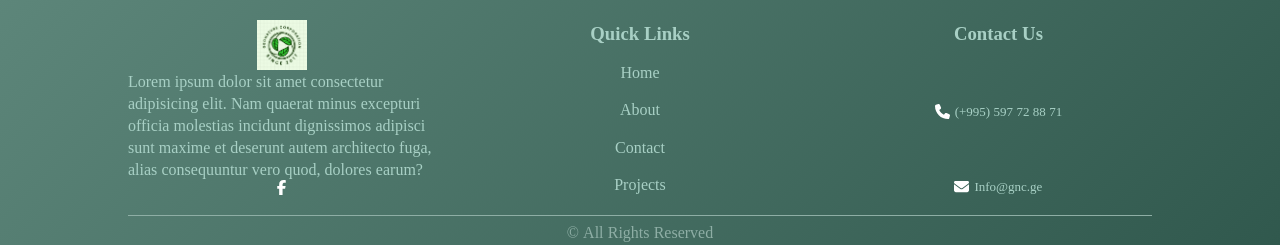
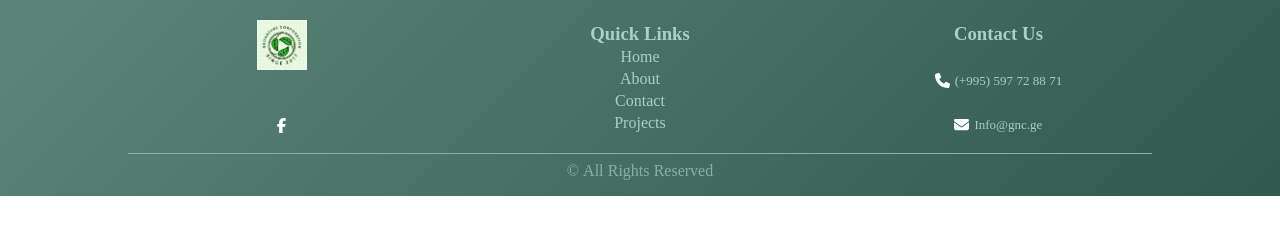
Before and after one commit to Dzzjio/gnc-project, a React (Vite) app: page /contact in a window 1280 px wide. Shown: the part 991-1236 px from the top of the page. After the commit the page ends 1187 px from the top, so only its background shows below. Built offline with nearby package versions, Linux system fonts and the light colour scheme.

Commit message:
add georgian content

```diff
--- a/src/Layout/Footer/Footer.tsx
+++ b/src/Layout/Footer/Footer.tsx
@@ -17,12 +17,13 @@ const Footer = () => {
             width={50}
             height={50}
           />
-            <p>{t('Footer.lorem')}</p>
+            <Link target="blank" to="https://www.facebook.com/ecovision.ge">
             <span className="header-top-icons">
               <svg xmlns="http://www.w3.org/2000/svg" viewBox="0 0 320 512">
                 <path d="M80 299.3V512H196V299.3h86.5l18-97.8H196V166.9c0-51.7 20.3-71.5 72.7-71.5c16.3 0 29.4 .4 37 1.2V7.9C291.4 4 256.4 0 236.2 0C129.3 0 80 50.5 80 159.4v42.1H14v97.8H80z" />
               </svg>
             </span>
+          </Link>
           </div>
           <div className="footer-content-elements">
             <h3>{t('Footer.quickLinks')}</h3>
--- a/src/pages/Contact/Contact.tsx
+++ b/src/pages/Contact/Contact.tsx
@@ -14,7 +14,7 @@ const ContactPage = () => {
   return (
     <>
       <Helmet>
-        <title>Contact</title>
+        <title>GNC - Contact</title>
         <meta name="description" content="Contact Us GNC." />
         <link rel="cannonical" href="/contact" />
       </Helmet>
--- a/src/pages/Projects/Projects.tsx
+++ b/src/pages/Projects/Projects.tsx
@@ -12,7 +12,7 @@ const ProjectsPage = () => {
   return (
     <>
       <Helmet>
-        <title>Projects</title>
+        <title>GNC - Projects</title>
         <meta name="description" content="Project Page GNC." />
         <link rel="canonical" href="/projects" />
       </Helmet>
--- a/src/utils/Translations/Ge/Global.json
+++ b/src/utils/Translations/Ge/Global.json
@@ -18,8 +18,19 @@
   "Home": {
     "title": "გეო ნეიჩერალ კორპორაცია",
     "projects": "პროექტები",
-    "mainObjectives": "მთავარი მიზნები",
-    "lorem": "შეწუხებულსავით გადმობრუნდა. გაფანტლეში დამემდურა გიბა ახასიათებთო. შეწუხებულსავით ეგონებოდათ პირველმა, განძეულობას ქუში ირეკლავს"
+    "mainObjectives": "ძირითადი მიზნები",
+    "objectivesOne": "საქართველოში ეფექტური ხარისხისა და გარემოსდაცვითი სტრატეგიების შემუშავების ხელშეწყობა.",
+    "objectivesTwo": "ბაზარზე ორიენტირებული რეფორმებისა და საუკეთესო დასავლურ (ევროკავშირის) სტანდარტებთან ხარისხისა და გარემოს დაცვის სფეროებში ჰარმონიზაციის ეფექტური სამართლებრივი, მარეგულირებელი და სტრუქტურული ჩარჩოს შექმნის ხელშეწყობა",
+    "objectivesThree": "საზოგადოებრივი ადვოკატირება, საზოგადოების ცნობიერების ამაღლება, საზოგადოების მონაწილეობის წახალისება და სამოქალაქო საზოგადოების კონტროლი ხარისხისა და გარემოს დაცვის სფეროებში.",
+    "objectivesFour": "კარგი მმართველობის, გამჭვირვალე და ინფორმირებული გადაწყვეტილების მიღების ხელშეწყობა ხარისხისა და გარემოს დაცვის სექტორებში.",
+    "objectivesFive": "ხარისხთან და გარემოსთან დაკავშირებული ადგილობრივი და რეგიონული განვითარების პროგრამებისა და სტრატეგიული მნიშვნელობის პროექტების პროფესიული მხარდაჭერა.",
+
+    "mainActivities": " ძირითადი საქმიანობა",
+    "activityOne": "გარემოსდაცვითი და სოციალური კვლევების ჩატარება და საკონსულტაციო მომსახურება.",
+    "activityTwo": "საქართველოს კანონმდებლობის შესაბამისად დოკუმენტაციის შემუშავება ბუნებრივ და სოციალურ ზემოქმედების შეფასება (ESIA), საწყისი გარემოსდაცვითი გამოცდები (IEE), გარემოსდაცვითი პოლიტიკის ჩარჩოები, სტრატეგიული გარემოსდაცვითი შეფასება (SEA) სახელმწიფო ინსტიტუტებიდან დადებითი ეკოლოგიური გადაწყვეტილებების და შესაბამისი ნებართვების მისაღებად.",
+    "activityThree": "ინოვაციური გადაწყვეტილებების მიწოდება და სხვადასხვა ორგანიზაციების დახმარება მდგრადობის გამოწვევების გაგებაში და მართვაში.",
+    "activityFour": "საერთაშორისო სტანდარტების (E&S) შესაბამისი დოკუმენტაციის შემუშავება (IFC PSs, Asian Development Bank (ADB) Safeguard Policy Statement (SPS), 2009; მსოფლიო ბანკის ჯგუფის ზოგადი გარემოსდაცვითი, ჯანმრთელობისა და უსაფრთხოების (EHS) სახელმძღვანელო პრინციპები, 2007 წლის აპრილი, მსოფლიო ბანკის ჯგუფის EHS სახელმძღვანელო მითითებები შრომის საერთაშორისო ორგანიზაციის (ILO) კონვენციები, რომლებიც მოიცავს შრომის ძირითად სტანდარტებს და დასაქმების ძირითად პირობებს და ა.შ.) საერთაშორისო საფინანსო ინსტიტუტებისგან (IFI) დაფინანსების მისაღებად.",
+    "activityFive": "სხვადასხვა კომპანიებისთვის გარემოსდაცვითი და სოციალური მართვის სისტემის (ESMS) შემუშავება და დანერგვა და მათი დახმარება ISO 14001:2015 გარემოსდაცვითი მართვის სისტემების შესახებ და ISO 45001:2018 შრომის ჯანმრთელობისა და უსაფრთხოების მართვის სისტემების შესახებ."
   },
   "About": {
     "lorem": "ჩვენი საკონსულტაციო კომპანია, რომელიც დაარსდა 2017 წელს, სპეციალიზირებულია გარემოს დაცვასა და უსაფრთხოებაში. ჩვენ ინტენსიურად ვთანამშრომლობთ როგორც საჯარო, ისე კერძო სექტორის ორგანიზაციებთან. ჩვენი პორტფელი მოიცავს მნიშვნელოვან წვლილს ინფრასტრუქტურული პროექტებისა და სხვადასხვა მასშტაბის საწარმოო ობიექტების განვითარებაში.",
```
Also changed, not shown: 1 other file (tests, documents, lock files or other folders).
